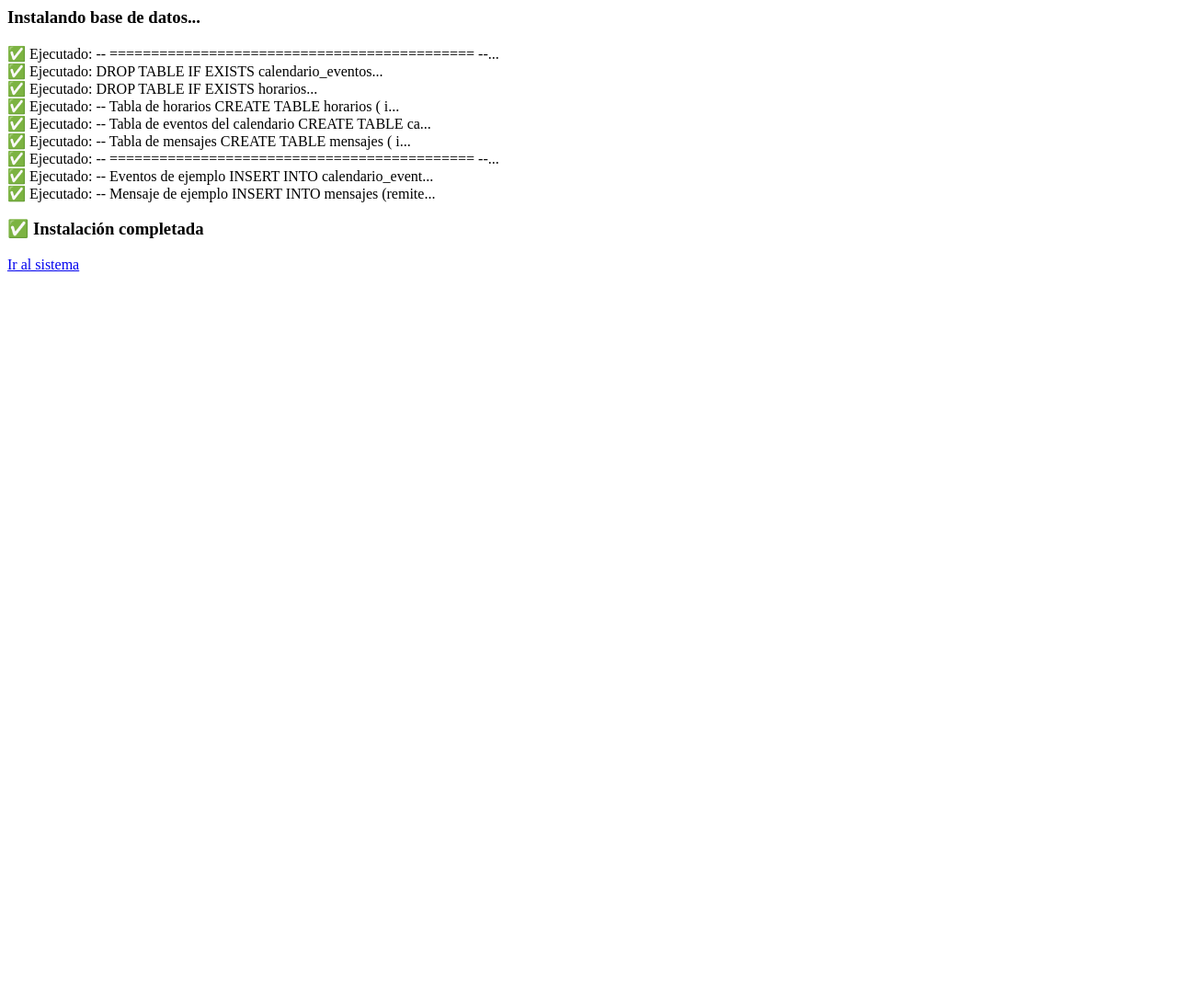
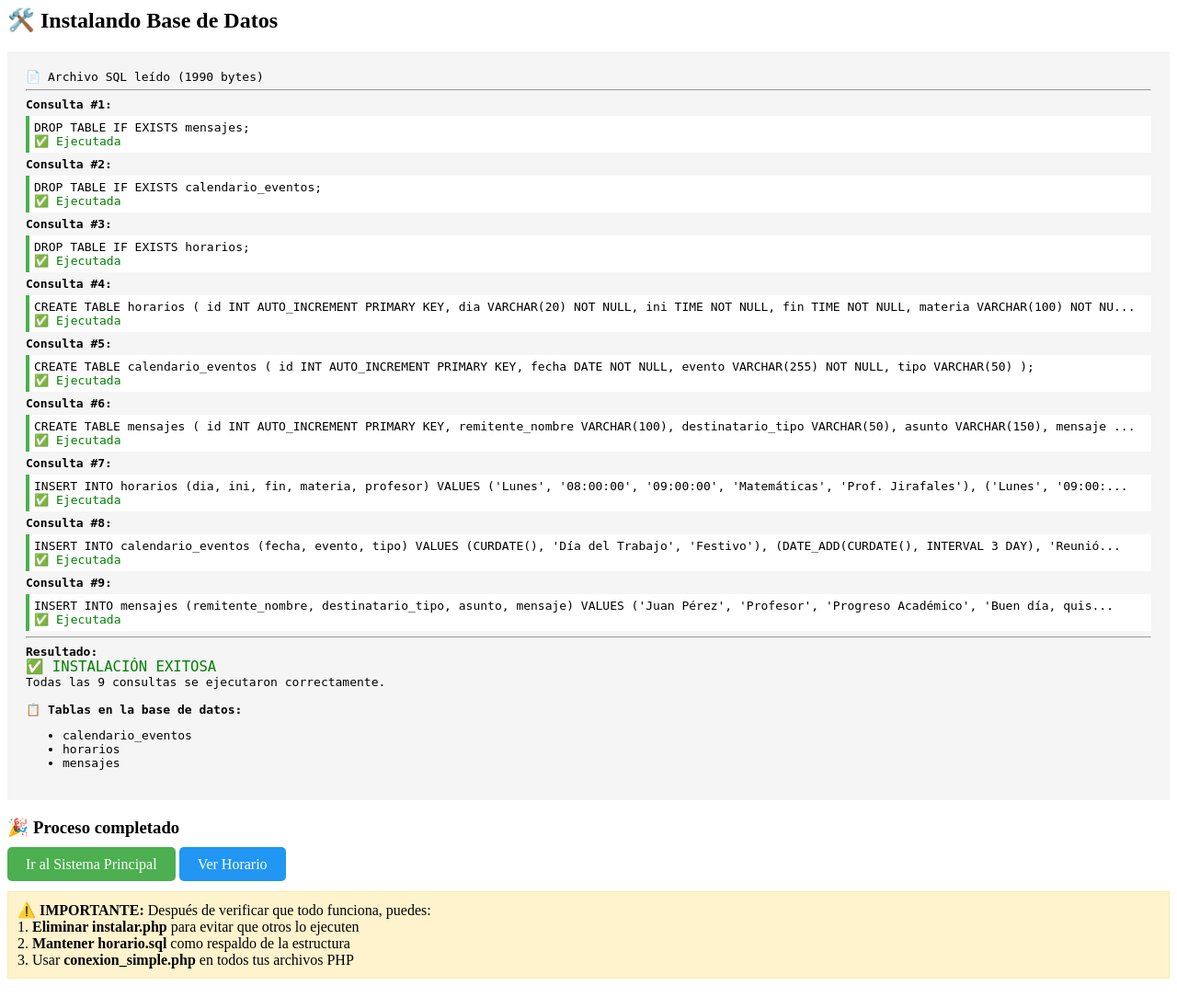
Before and after one commit to AleMoralesRamos/Sistema_ADS, a PHP site: page /instalador.php in a window 1280 px wide. Shown: the whole page at 92% size. Before the commit the page ends 295 px from the top, so only its background shows below. Run offline with PHP 8.4, Linux system fonts and the light colour scheme.

Commit message:
Ya se separo la base de datos

```diff
--- a/conexion.php
+++ b/conexion.php
@@ -1,15 +1,19 @@
 <?php
 $servidor = "localhost";
 $usuario = "root";
-$password = "";
+$password = "";  // Vacío en Linux si no configuraste contraseña
 $base_datos = "sistema_escolar";
 
-$conn = new mysqli($servidor, $usuario, $password, $base_datos);
+// Conectar a MySQL (sin especificar base de datos)
+$conn = new mysqli($servidor, $usuario, $password);
 
 if ($conn->connect_error) {
-    die("Error de conexión: " . $conn->connect_error);
+    die("❌ Error de conexión MySQL: " . $conn->connect_error);
 }
 
-// No crea tablas, solo conecta
-// echo "✅ Conectado a $base_datos";
+// Seleccionar la base de datos (crearla si no existe)
+$conn->query("CREATE DATABASE IF NOT EXISTS $base_datos");
+$conn->select_db($base_datos);
+
+// echo "✅ Conectado a MySQL";
 ?>
--- a/instalador.php
+++ b/instalador.php
@@ -1,23 +1,101 @@
 <?php
 include 'conexion.php';
 
-echo "<h3>Instalando base de datos...</h3>";
+echo "<h2>🛠️ Instalando Base de Datos</h2>";
+echo "<div style='font-family: monospace; background: #f5f5f5; padding: 20px;'>";
 
-// Leer y ejecutar horario.sql
-$sql = file_get_contents('horario.sql');
-$queries = explode(';', $sql);
+if (!file_exists('horario.sql')) {
+    die("❌ ERROR: No se encuentra horario.sql");
+}
+
+// Leer archivo
+$sql_content = file_get_contents('horario.sql');
+echo "📄 Archivo SQL leído (" . strlen($sql_content) . " bytes)<hr>";
+
+// LIMPIAR el SQL: eliminar comentarios y líneas vacías
+$sql_content = preg_replace('/--.*$/m', '', $sql_content); // Eliminar comentarios --
+$sql_content = preg_replace('/\/\*.*?\*\//s', '', $sql_content); // Eliminar /* */
+$sql_content = preg_replace('/^\s*$/m', '', $sql_content); // Eliminar líneas vacías
+
+// Separar por punto y coma (mejor método)
+$queries = [];
+$current_query = '';
+$lines = explode("\n", $sql_content);
+
+foreach ($lines as $line) {
+    $line = trim($line);
+    if (empty($line)) continue;
+
+    $current_query .= ' ' . $line;
+
+    // Si la línea termina con ;, es el final de la consulta
+    if (substr($line, -1) == ';') {
+        $queries[] = trim($current_query);
+        $current_query = '';
+    }
+}
+
+// Si queda algo al final
+if (!empty($current_query)) {
+    $queries[] = trim($current_query);
+}
+
+$contador = 0;
+$errors = 0;
 
 foreach ($queries as $query) {
     $query = trim($query);
-    if (!empty($query)) {
-        if ($conn->query($query) === TRUE) {
-            echo "✅ Ejecutado: " . substr($query, 0, 50) . "...<br>";
-        } else {
-            echo "❌ Error: " . $conn->error . "<br>";
-        }
+    if (empty($query)) continue;
+
+    $contador++;
+    echo "<strong>Consulta #$contador:</strong><br>";
+    echo "<div style='background: white; padding: 5px; margin: 5px 0; border-left: 4px solid #4CAF50;'>";
+    echo htmlspecialchars(substr($query, 0, 150)) . (strlen($query) > 150 ? "..." : "") . "<br>";
+
+    // Ejecutar consulta
+    if ($conn->query($query) === TRUE) {
+        echo "<span style='color: green;'>✅ Ejecutada</span>";
+    } else {
+        echo "<span style='color: red;'>❌ ERROR: " . $conn->error . "</span>";
+        $errors++;
     }
+    echo "</div>";
 }
 
-echo "<h3>✅ Instalación completada</h3>";
-echo "<a href='index.php'>Ir al sistema</a>";
+echo "<hr><strong>Resultado:</strong><br>";
+if ($errors == 0) {
+    echo "<span style='color: green; font-size: 1.2em;'>✅ INSTALACIÓN EXITOSA</span><br>";
+    echo "Todas las $contador consultas se ejecutaron correctamente.<br>";
+} else {
+    echo "<span style='color: red; font-size: 1.2em;'>⚠️ INSTALACIÓN CON ERRORES</span><br>";
+    echo "$errors de $contador consultas fallaron.<br>";
+}
+
+// Verificar tablas creadas
+echo "<br><strong>📋 Tablas en la base de datos:</strong><br>";
+$result = $conn->query("SHOW TABLES");
+if ($result->num_rows > 0) {
+    echo "<ul>";
+    while ($row = $result->fetch_array()) {
+        echo "<li>" . $row[0] . "</li>";
+    }
+    echo "</ul>";
+} else {
+    echo "⚠️ No hay tablas<br>";
+}
+
+echo "</div>";
+
+echo "<h3>🎉 Proceso completado</h3>";
+echo "<div style='margin: 20px 0;'>";
+echo "<a href='index.php' style='padding: 10px 20px; background: #4CAF50; color: white; text-decoration: none; border-radius: 5px;'>Ir al Sistema Principal</a> ";
+echo "<a href='horario.php' style='padding: 10px 20px; background: #2196F3; color: white; text-decoration: none; border-radius: 5px;'>Ver Horario</a>";
+echo "</div>";
+
+echo "<div style='background: #fff3cd; padding: 10px; border: 1px solid #ffeaa7; margin: 20px 0;'>";
+echo "<strong>⚠️ IMPORTANTE:</strong> Después de verificar que todo funciona, puedes:<br>";
+echo "1. <strong>Eliminar instalar.php</strong> para evitar que otros lo ejecuten<br>";
+echo "2. <strong>Mantener horario.sql</strong> como respaldo de la estructura<br>";
+echo "3. Usar <strong>conexion_simple.php</strong> en todos tus archivos PHP";
+echo "</div>";
 ?>
```
Also changed, not shown: horario.sql (+4 -4 lines).
